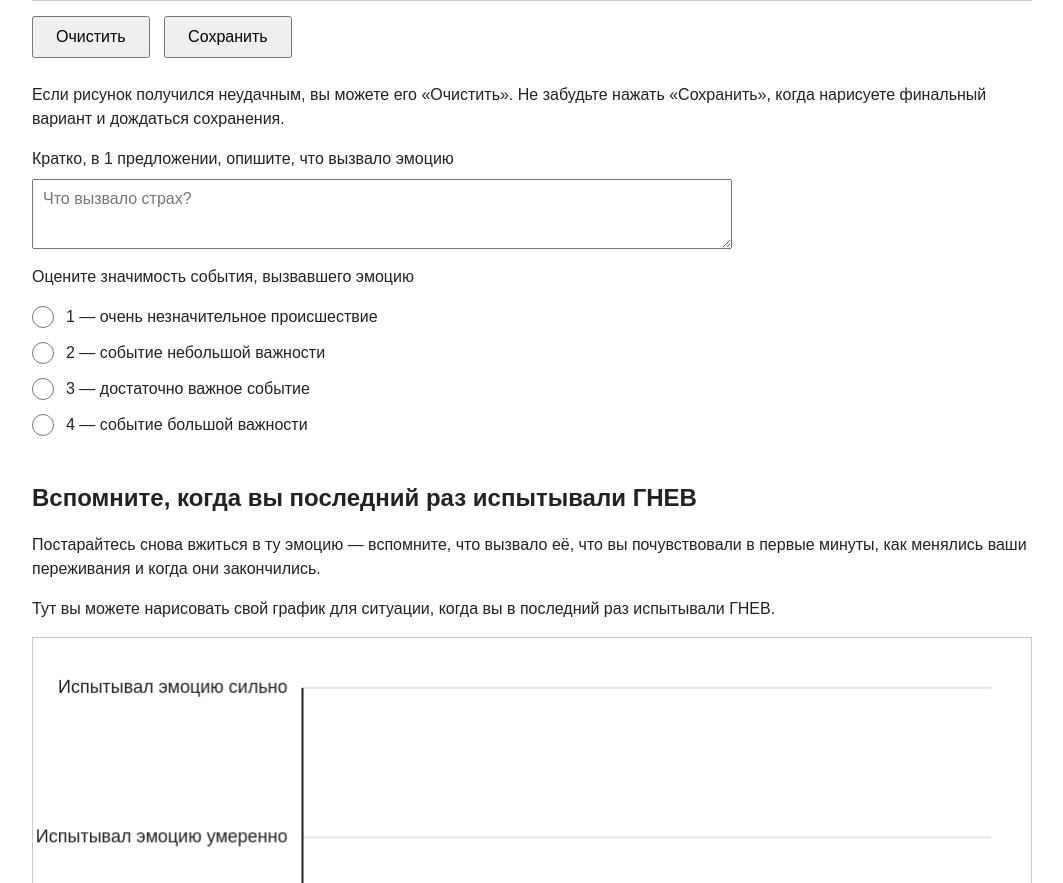
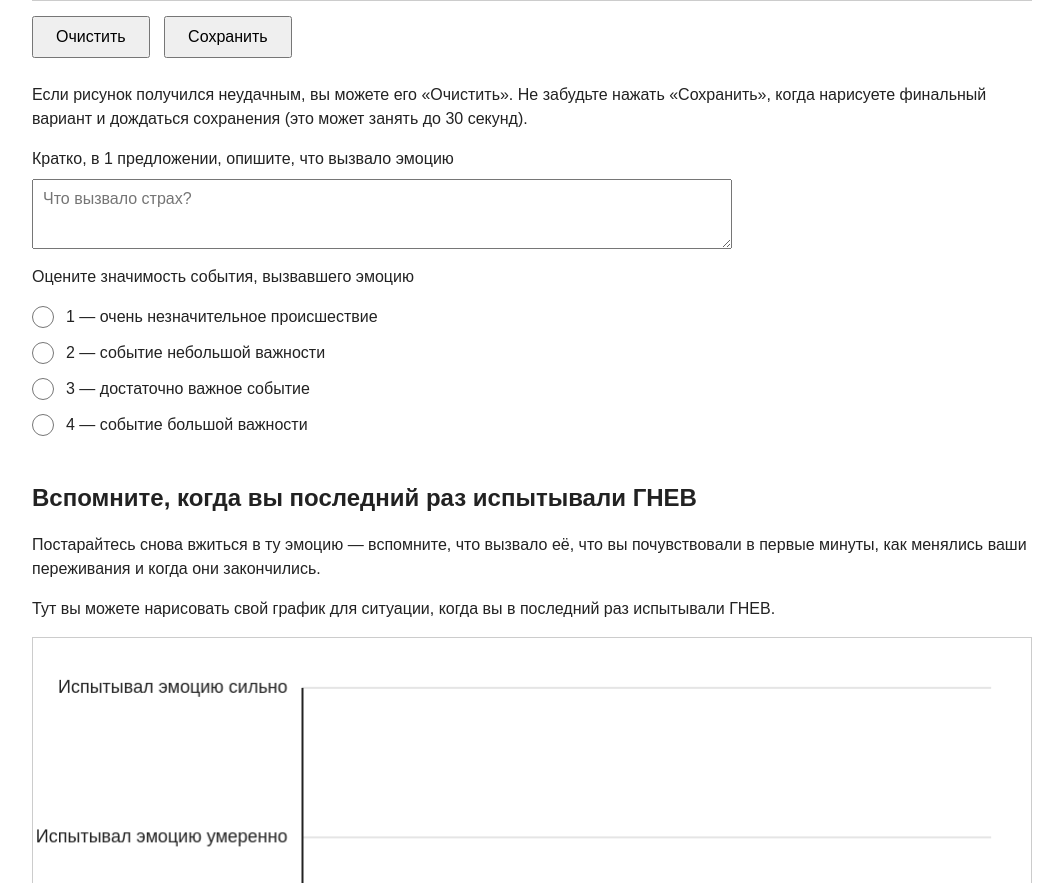
Before and after one commit to aapushnikov/intensity_profiles, a plain HTML site: page index.html in a window 1280 px wide. Shown: the part 3128-4011 px from the top of the page, without its empty margins (108-1171 px from the left). Drawn offline with Linux system fonts and the light colour scheme.

Commit message:
Update index.html

```diff
--- a/index.html
+++ b/index.html
@@ -223,7 +223,7 @@
     <p>
         Если рисунок получился неудачным, вы можете его «Очистить».
         Не забудьте нажать «Сохранить», когда нарисуете финальный вариант
-        и дождаться сохранения.
+        и дождаться сохранения (это может занять до 30 секунд).
     </p>
 
         <label for="cause-fear">
```
